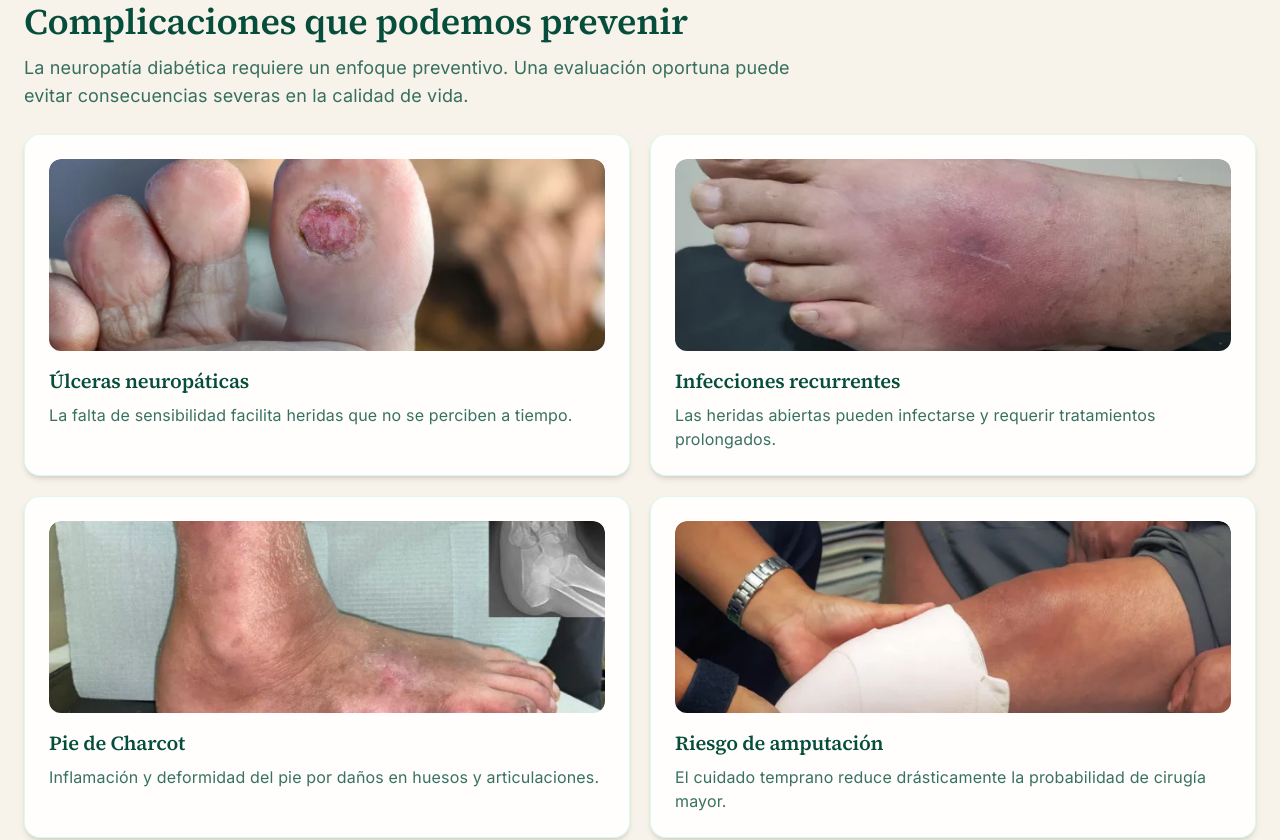
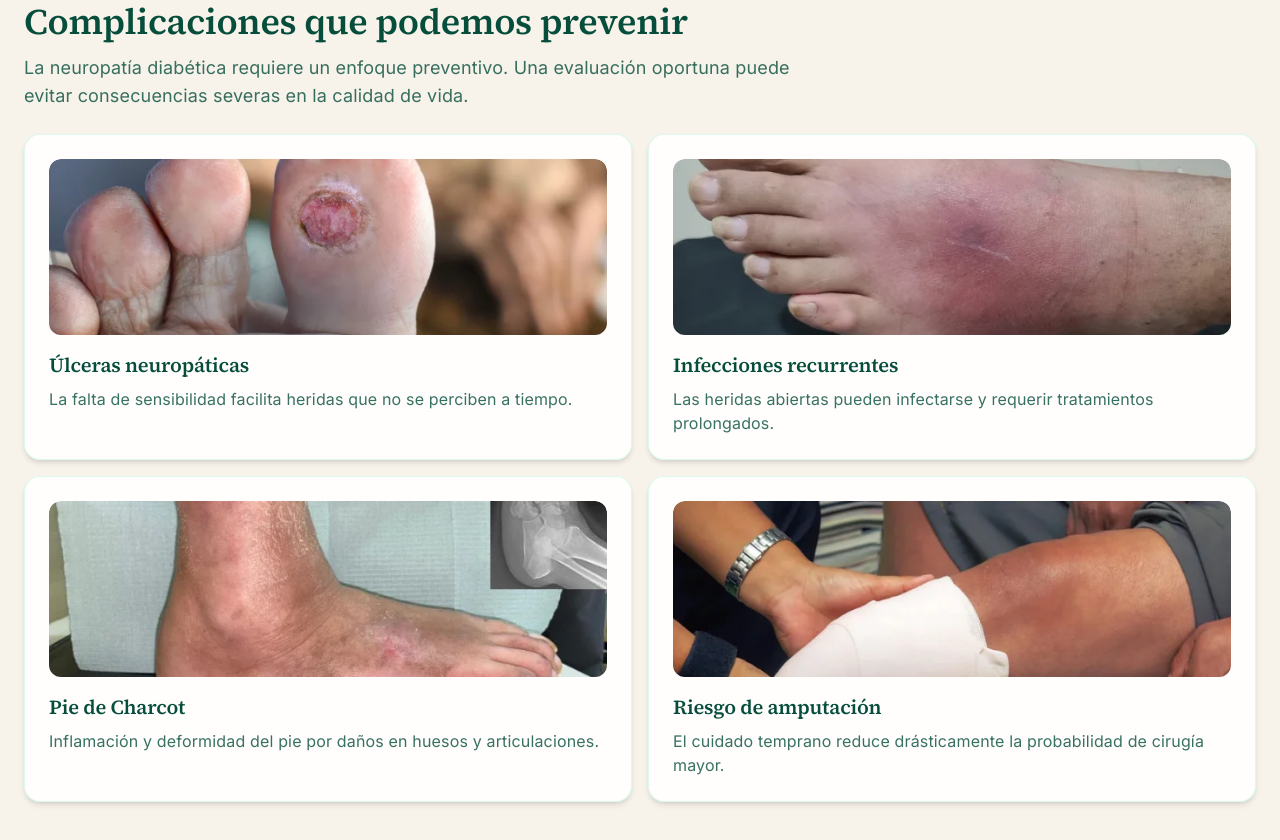
Before and after one commit to davidguzman1991/neuropatia-marketing, a Next.js app: page / in a window 1280 px wide. Shown: the part 2320-3160 px from the top of the page. Built offline with nearby package versions, Linux system fonts and the light colour scheme; no server answers.

Commit message:
mejora de complicaciones en celular

```diff
--- a/components/Complications.jsx
+++ b/components/Complications.jsx
@@ -42,20 +42,20 @@ export default function Complications() {
             de vida.
           </p>
         </div>
-        <div className="flex gap-5 overflow-x-auto pb-2 snap-x snap-mandatory md:grid md:grid-cols-2 md:overflow-visible md:pb-0 md:snap-none">
+        <div className="flex gap-4 overflow-x-auto px-4 pb-4 snap-x snap-mandatory -mx-4 md:mx-0 md:grid md:grid-cols-2 md:overflow-visible md:px-0 md:pb-0 md:snap-none">
           {items.map((item) => (
             <Card
               key={item.title}
-              className="min-w-[85%] shrink-0 snap-start bg-white/90 md:min-w-0 md:snap-none"
+              className="min-w-[80%] shrink-0 snap-center bg-white/90 sm:min-w-[70%] md:min-w-0 md:snap-none"
             >
-              <CardContent className="p-6">
+              <CardContent className="p-5 sm:p-6">
                 <div className="overflow-hidden rounded-xl">
                   <Image
                     src={item.image}
                     alt={item.title}
                     width={640}
                     height={420}
-                    className="mb-4 h-44 w-full max-h-52 object-cover object-center rounded-xl bg-emerald-50/60 sm:h-48"
+                    className="mb-4 h-36 w-full max-h-52 rounded-xl object-cover object-center bg-emerald-50/60 sm:h-44 sm:max-h-48"
                   />
                 </div>
                 <h3 className="text-xl font-semibold text-emerald-900">
```
